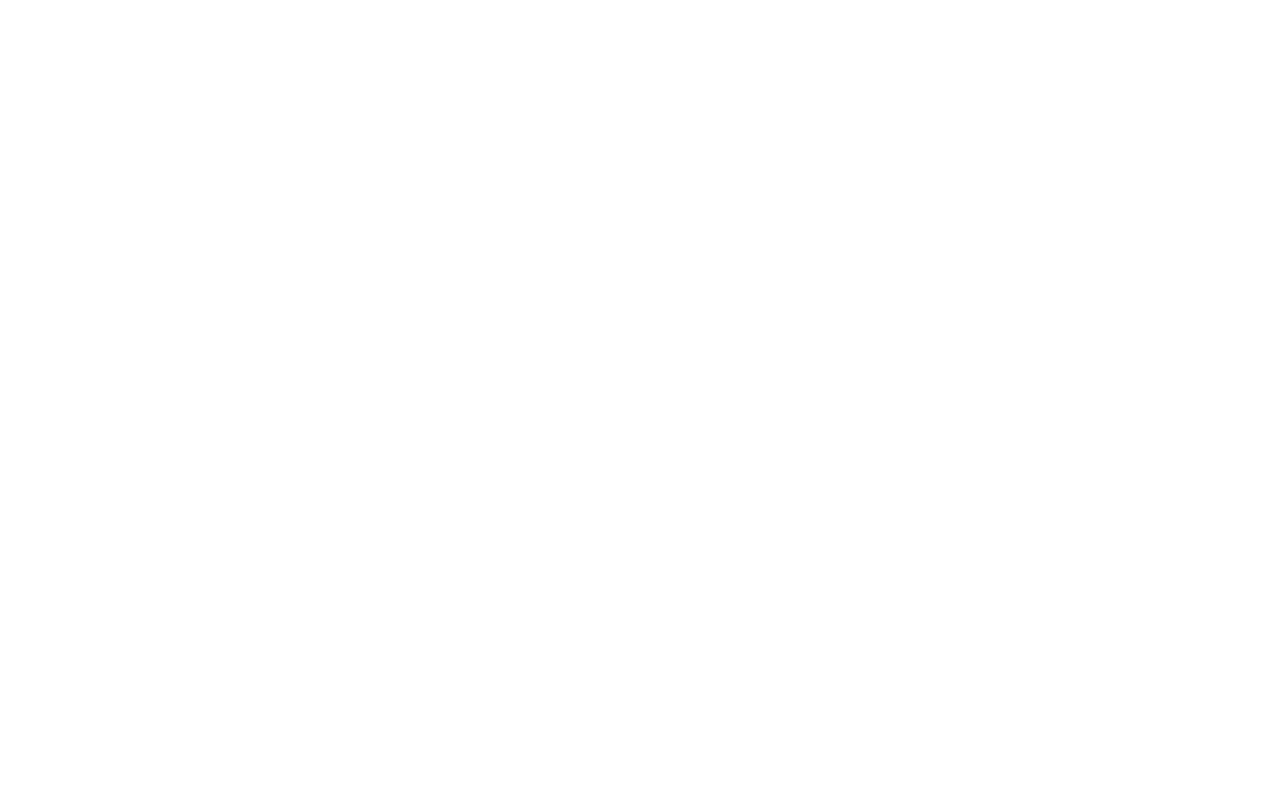
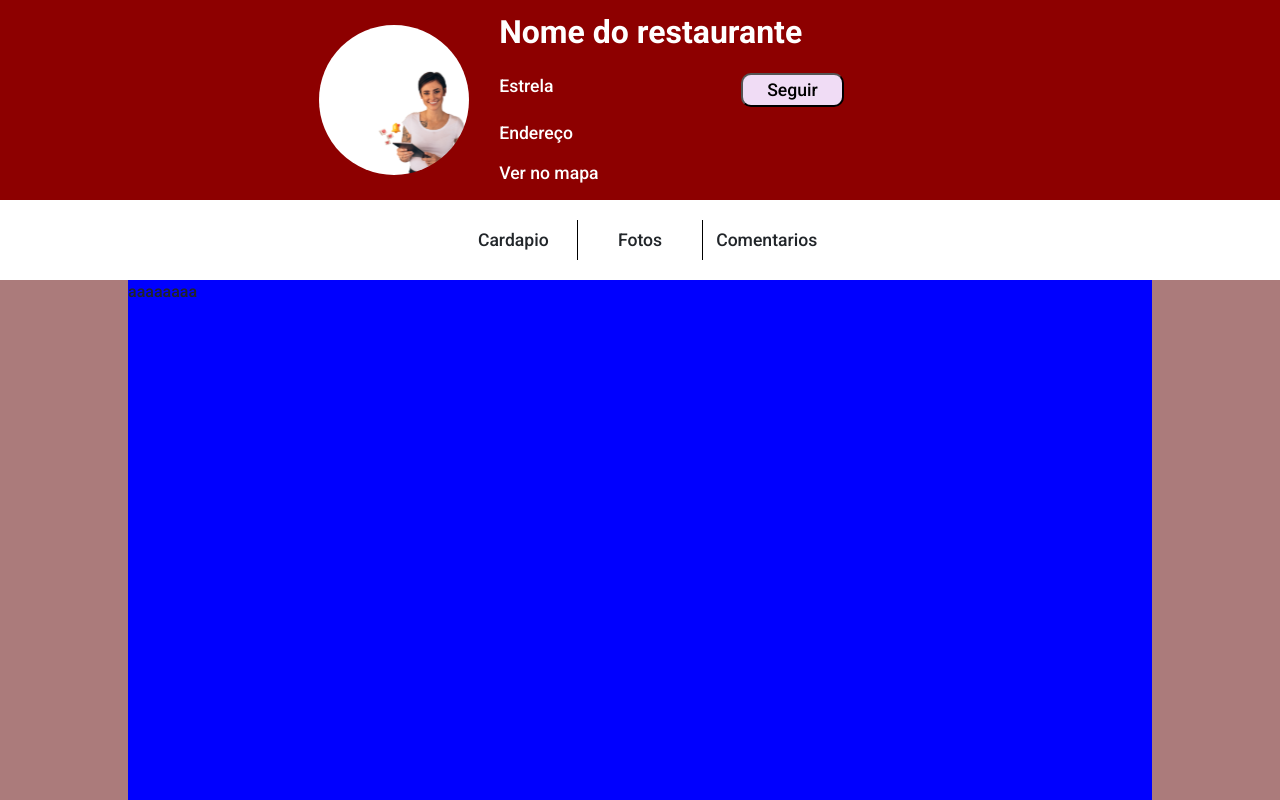
Before and after one commit to meuMenuPI/site-institucional, a React (Create React App) app in the folder projeto-meu-menu/: page /restaurante-pagina in a window 1280 px wide. Before the commit this address had no page. Built offline with nearby package versions, Linux system fonts and the light colour scheme.

Commit message:
inicialização página vatalogo restaurante

```diff
--- /dev/null
+++ b/projeto-meu-menu/src/components/restaurantePaginaComponents/Cardapio.jsx
@@ -0,0 +1,13 @@
+import React, { useState } from 'react'
+
+function Cardapio(props) {
+    return (
+        <div className='rp_cardapio'>
+            <div className='rp_alinharCardapio'>
+                <span>{props.nomeRestaurante}aaaaaaaa</span>
+            </div>
+        </div>
+    )
+}
+
+export default Cardapio;
--- /dev/null
+++ b/projeto-meu-menu/src/components/restaurantePaginaComponents/HeaderPagina.jsx
@@ -0,0 +1,25 @@
+import React, { useState } from 'react'
+import '../../pages/RestaurantePagina/style.css'
+
+function HeaderPagina(props) {
+    return (
+        <div className='rp_header'>
+            <div className='rp_containerInfoRestaurante'>
+                <div className='rp_divImagem'>
+                    <div className='rp_imgHeader' style={{backgroundImage: `url(${props.imgFundo})`}} />
+                </div>
+                <div className='rp_dadosRestaurante'>
+                    <h2 className='rp_nomeH2'>Nome do restaurante</h2>
+                    <div className='rp_divEstrelaSeguir'>
+                        <span>Estrela</span>
+                        <button className='rp_botaoSeguir'>Seguir</button>
+                    </div>
+                    <span>Endereço</span>
+                    <span className='rp_verNoMapa'>Ver no mapa</span>
+                </div>
+            </div>
+        </div>
+    )
+}
+
+export default HeaderPagina;
--- /dev/null
+++ b/projeto-meu-menu/src/components/restaurantePaginaComponents/MenuPagina.jsx
@@ -0,0 +1,15 @@
+import React, { useState } from 'react'
+
+function MenuPagina() {
+    return (
+        <div className='rp_menuPagina'>
+            <div className='rp_alinharMenu'>
+                <span className='rp_divisoria'>Cardapio</span>
+                    <span className='rp_divisorMenu'>Fotos</span>
+                <span className='rp_divisoria'>Comentarios</span>
+            </div>
+        </div>
+    )
+}
+
+export default MenuPagina;
--- a/projeto-meu-menu/src/pages/Login/Login.jsx
+++ b/projeto-meu-menu/src/pages/Login/Login.jsx
@@ -62,9 +62,10 @@
         <Col lg={5} md={6} sm={12} className="container-form d-flex flex-column">
           <BiArrowBack className="align-self-start mb-5 d-flex d-md-none" size="80px" />
           <Col lg={10} md={12}>
-            {/* <div className="container-header w-100 mb-5 d-flex flex-column " >
-              {currentComponent}
-            </div> */}
+            {<h2 className="container-header_login w-100 mb-5 d-flex flex-column " >
+              LOGIN
+            </h2>
+            }
 
             <form className="form-content d-flex flex-wrap justify-content-center" onSubmit={logar}>
               <Forms tipo="text" placeholder="email" name="email"/>
--- a/projeto-meu-menu/src/pages/Login/style.css
+++ b/projeto-meu-menu/src/pages/Login/style.css
@@ -12,8 +12,11 @@
     justify-content: center;
 }
 
-.container-header {
+.container-header_login {
     gap: 2.5rem;
+    text-align: center;
+    font-weight: bold;
+    font-size: 3rem;
 }
 
 .form-content {
--- /dev/null
+++ b/projeto-meu-menu/src/pages/RestaurantePagina/RestaurantePagina.jsx
@@ -0,0 +1,17 @@
+import React from 'react';
+import HeaderPagina from '../../components/restaurantePaginaComponents/HeaderPagina';
+import Logo_preto from '../../assets/images/login_fundo.svg'
+import MenuPagina from '../../components/restaurantePaginaComponents/MenuPagina';
+import Cardapio from '../../components/restaurantePaginaComponents/Cardapio';
+
+function RestaurantePagina() {
+  return (
+    <>
+      <HeaderPagina imgFundo={Logo_preto}/>
+      <MenuPagina/>
+      <Cardapio/>
+    </>
+  )
+}
+
+export default RestaurantePagina
--- /dev/null
+++ b/projeto-meu-menu/src/pages/RestaurantePagina/style.css
@@ -0,0 +1,121 @@
+@import url('https://fonts.googleapis.com/css2?family=Inter:wght@200&display=swap');
+@import url('https://fonts.googleapis.com/css2?family=Roboto:wght@300&display=swap');
+
+*{
+    font-family: 'Roboto';
+    font-weight: 400;
+}
+
+.rp_header{
+    background-color: #8D0000;
+    width: 100vw;
+    height: 25vh;
+    display: flex;
+    justify-content: center;
+}
+.rp_containerInfoRestaurante{
+    width: 55%;
+    height: 100%;
+    display: flex;
+    align-items: center;
+    justify-content: space-between;
+}
+.rp_imgHeader{
+    border-radius: 50%;
+    width: 150px;
+    height: 150px;
+    background-color: white;
+    background-repeat: no-repeat;
+    background-position: center;
+    background-size: cover;
+}
+
+.rp_divImagem{
+    width: 30%;
+    height: 100%;
+    display: flex;
+    justify-content: center;
+    align-items: center;
+}
+.rp_dadosRestaurante{
+    width: 70%;
+    height: 100%;
+    display: flex;
+    flex-direction: column;
+    justify-content: space-evenly;
+    color: white;
+    font-size: 1.1rem;
+}
+.rp_divEstrelaSeguir{
+    width: 70%;
+    display: flex;
+    justify-content: space-between;
+
+}
+
+.rp_nomeH2{
+    font-weight: bold;
+}
+
+.rp_botaoSeguir{
+    background-color: #F0DCF5;
+    border-radius: 10px;
+    padding: 0.5%;
+    min-width: 30%;
+    border-color: black;
+    font-weight: 400;
+}
+
+.rp_verNoMapa{
+    cursor: pointer;
+}
+
+.rp_menuPagina{
+    height: 10vh;
+    width: 100vw;
+    display: flex;
+    align-items: center;
+    justify-content: center;
+    font-size: 1.1rem;
+}
+
+.rp_alinharMenu{
+    height: 100%;
+    width: 30%;
+    background-color: white;
+    display: flex;
+    align-items: center;
+    justify-content: center;
+}
+
+.rp_divisorMenu{
+    text-align: center;
+    display: flex;
+    align-items: center;
+    justify-content: center;
+    height: 50%;
+    width: 33%;
+    border-left: 1px solid rgb(0, 0, 0);
+    border-right: 1px solid rgb(0, 0, 0);
+}
+
+.rp_divisoria{
+    text-align: center;
+    width: 33%;
+}
+
+.rp_cardapio{
+    width: 100vw;
+    height: 65vh;
+    background-color: rgb(171, 123, 123);
+    display: flex;
+    justify-content: center;
+    align-items: center;
+}
+
+.rp_alinharCardapio{
+    height: 100%;
+    width: 80%;
+    background-color: blue;
+    justify-content: space-around;
+}
--- a/projeto-meu-menu/src/pages/cadastro-usuario/CadastroUsuario.css
+++ b/projeto-meu-menu/src/pages/cadastro-usuario/CadastroUsuario.css
@@ -1,4 +1,3 @@
-@import url('https://fonts.googleapis.com/css2?family=Roboto:wght@300;500;700&display=swap');
 @import url('https://fonts.googleapis.com/css2?family=Inter:wght@500&family=Roboto:wght@100;300;500;700&display=swap');
 
 .cadastroUsuario{
--- a/projeto-meu-menu/src/routers/router.js
+++ b/projeto-meu-menu/src/routers/router.js
@@ -9,6 +9,7 @@
 import CadastroUsuarioP2 from "../pages/cadastro-usuario/CadastroUsuarioP2";
 import RestaurantePerfil from "../pages/RestauranteLogado/RestaurantePerfil"
 import RestauranteCardapioEdition from "../pages/RestauranteCardapio/RestauranteCardapioEdition";
+import RestaurantePagina from "../pages/RestaurantePagina/RestaurantePagina";
 
 export default function Routers() {
 
@@ -23,6 +24,7 @@
                 <Route path="/usuario-cadastrarp2" element={<CadastroUsuarioP2 />}/>
                 <Route path="/restaurante-perfil" element={<RestaurantePerfil />}/>
                 <Route path="/restaurante-cardapio" element={<RestauranteCardapioEdition />}/>
+                <Route path="/restaurante-pagina" element={<RestaurantePagina />}/>
             </Routes>
         </Router>
     )
```
